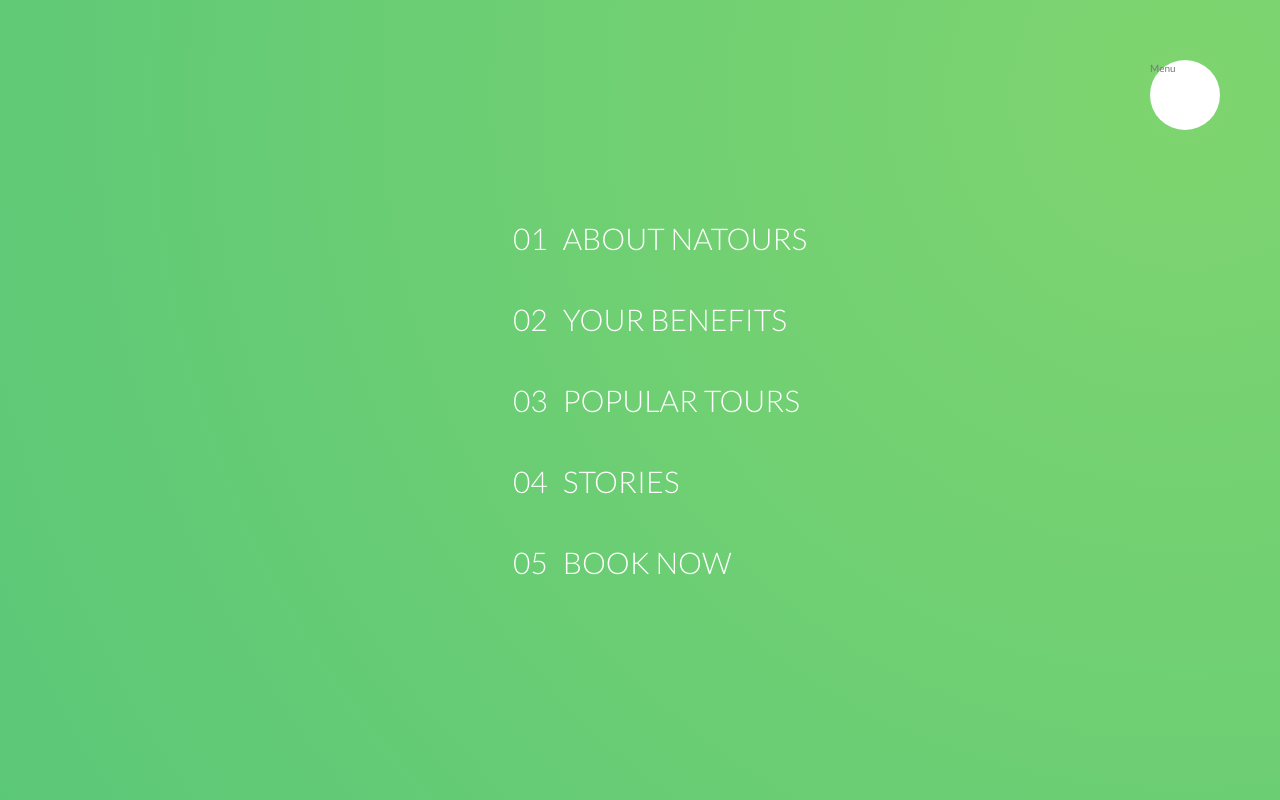
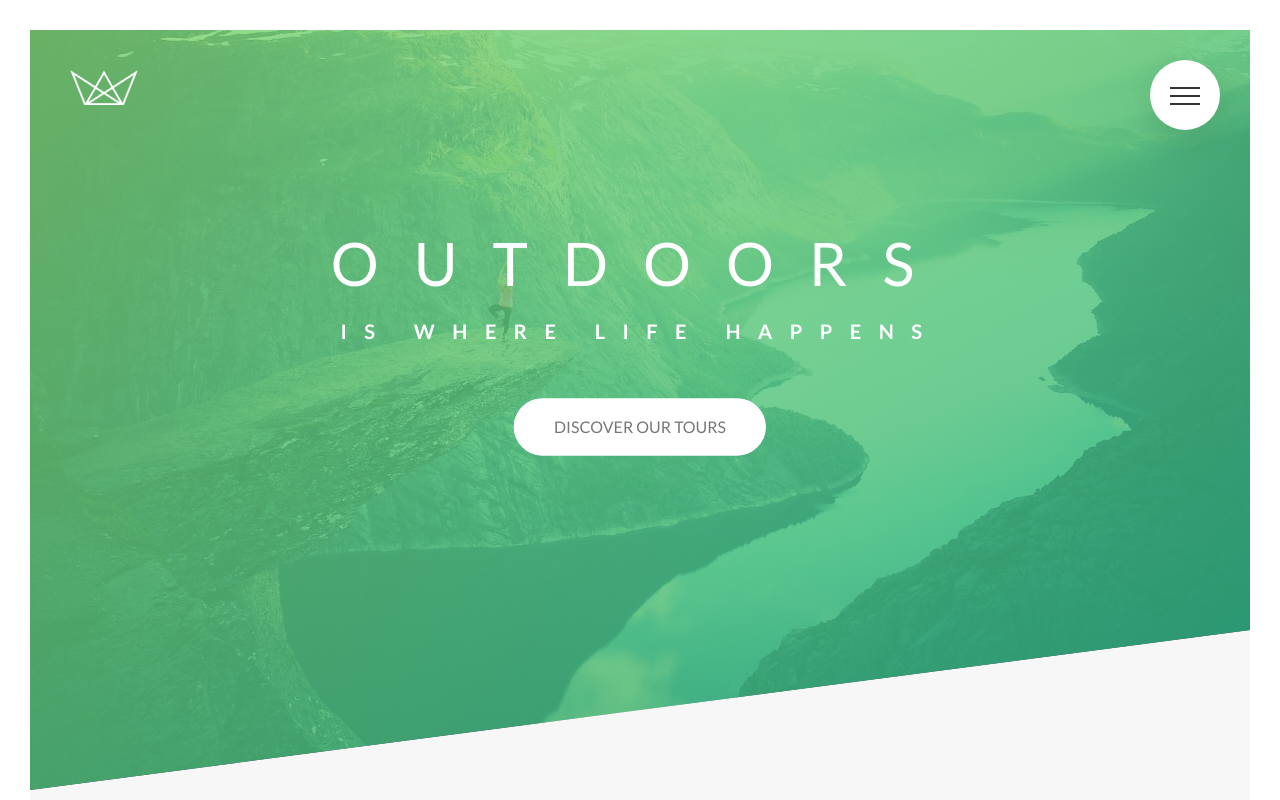
Before and after one commit to mohammadmaninang94/natours, a React (Create React App) app: page / in a window 1280 px wide. Shown: the top 800 px of the page. Built offline with nearby package versions, Linux system fonts and the light colour scheme.

Commit message:
finished nevigation part

```diff
--- a/src/components/navigation/navigation.component.jsx
+++ b/src/components/navigation/navigation.component.jsx
@@ -2,8 +2,10 @@
 
 const Navigation = () => (
     <div className='navigation'>
-        <input type='checkbox' className='navigation__checkbox' id='navi-toggle'/>
-        <label htmlFor='navi-toggle' className='navigation__button'>Menu</label>
+        <input type='checkbox' className='navigation__checkbox' id='navi-toggle' />
+        <label htmlFor='navi-toggle' className='navigation__button'>
+            <span className='navigation__icon'></span>
+        </label>
         <div className='navigation__background'>&nbsp;</div>
         <nav className='navigation__nav'>
             <ul className='navigation__list'>
--- a/src/sass/layout/_navigation.scss
+++ b/src/sass/layout/_navigation.scss
@@ -11,6 +11,9 @@
     right: 6rem;
     border-radius: 50%;
     z-index: 2000;
+    box-shadow: 0 1rem 3rem rgba($color-black, 0.1);
+    text-align: center;
+    cursor: pointer;
   }
   &__background {
     height: 6rem;
@@ -24,16 +27,18 @@
       $color-primary-dark
     ); // gradient start from the middle of the element
     z-index: 1000;
-
-    transform: scale(80);
+    transition: transform 0.8s cubic-bezier(0.65, 0, 0.35, 1);
   }
   &__nav {
     height: 100vh;
-    width: 100%;
     position: fixed;
     top: 0;
-    right: 0;
+    left: 0;
     z-index: 1500;
+
+    opacity: 0;
+    width: 0;
+    transition: all 0.8s cubic-bezier(0.68, -0.6, 0.32, 1.6);
   }
   &__list {
     position: absolute;
@@ -41,7 +46,8 @@
     left: 50%;
     transform: translate(-50%, -50%);
     list-style: none;
-    text-align: left;
+    text-align: center;
+    width: 100%;
   }
   &__item {
     margin: 1rem;
@@ -66,9 +72,9 @@
       background-size: 230%;
       transition: all 0.4s;
 
-      span{
-          margin-right: 1.5rem;
-          display: inline-block;
+      span {
+        margin-right: 1.5rem;
+        display: inline-block;
       }
     }
 
@@ -79,4 +85,72 @@
       transform: translateX(1rem); // to move element to the right
     }
   }
+
+  // FUNCTIONALITY
+  &__checkbox:checked ~ &__background {
+    transform: scale(80);
+  }
+
+  &__checkbox:checked ~ &__nav {
+    opacity: 1;
+    width: 100%;
+  }
+
+  // ICON
+  &__icon {
+    position: relative;
+    margin-top: 3.5rem;
+
+    &,
+    &::before,
+    &::after {
+      width: 3rem;
+      height: 2px;
+      background-color: $color-grey-dark-3;
+      display: inline-block;
+    }
+
+    &::before,
+    &::after {
+      content: "";
+      position: absolute;
+      left: 0;
+      transition: all 0.2s;
+    }
+
+    &::before {
+      top: -0.8rem;
+      transform-origin: center;
+    }
+    &::after {
+      top: 0.8rem;
+      transform-origin: center;
+    }
+  }
+
+  &__button:hover &__icon::before {
+    top: -1rem;
+  }
+
+  &__button:hover &__icon::after {
+    top: 1rem;
+  }
+
+  &__button:hover &__icon::before {
+    top: -1rem;
+  }
+
+  &__checkbox:checked + &__button &__icon {
+    background-color: transparent;
+  }
+
+  &__checkbox:checked + &__button &__icon::before {
+    top: 0;
+    transform: rotate(135deg);
+  }
+
+  &__checkbox:checked + &__button &__icon::after {
+    top: 0;
+    transform: rotate(-135deg);
+  }
 }
```
